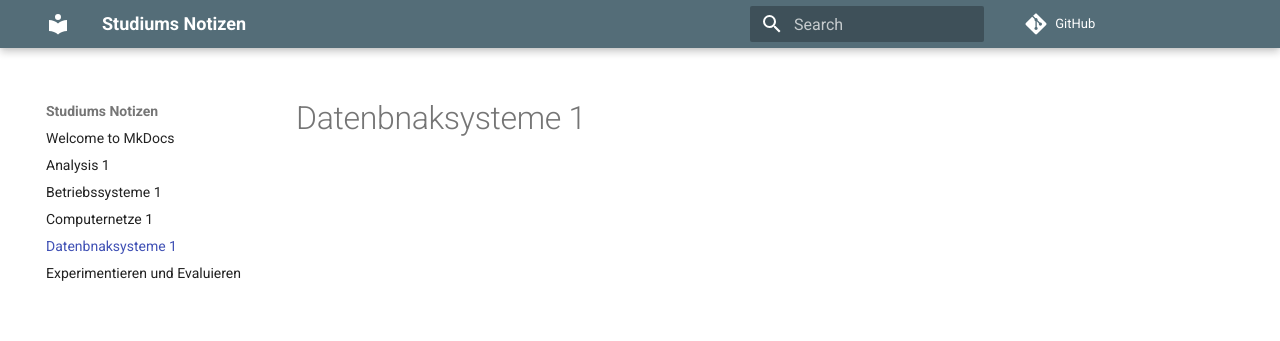
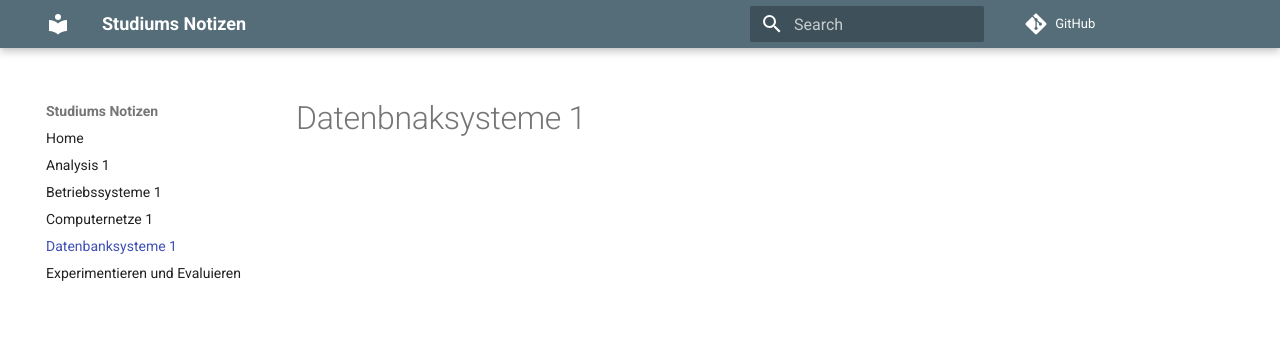
Before and after one commit to nik-sta/studium, an MkDocs documentation site: the page built from docs/datenbanksysteme-1.md, in a window 1280 px wide. Shown: the top 341 px of the page. Built offline with MkDocs 1.6.1 and Material for MkDocs 9.7.7, drawn with Linux system fonts in a browser that asks for light colours; comment, search, counter and statistics services are not loaded; old or Windows-style settings are respelled for this version of MkDocs; part of the change alters nothing that is shown.

Commit message:
change names

```diff
--- a/mkdocs.yml
+++ b/mkdocs.yml
@@ -3,6 +3,15 @@ site_name: Studiums Notizen
 site_description: 'Meine Notizen zu den Vorlesungen und Übungen an der HSR.'
 site_author: 'Nikola Stankovic'
 site_url: 'http://studium.stankovic.xyz/'
+
+# Pages
+pages:
+- Home: 'index.md'
+- Analysis 1: 'analysis-1.md'
+- Betriebssysteme 1: 'betriebssysteme-1.md'
+- Computernetze 1: 'computernetze-1.md'
+- Datenbanksysteme 1: 'datenbanksysteme-1.md'
+- Experimentieren und Evaluieren: 'experimentieren-und-evaluieren.md'
 
 # Repository
 repo_name: 'GitHub'
```
Also changed, not shown: docs/analysis-1.md (renamed from docs/Analysis_1.md), docs/betriebssysteme-1.md (renamed from docs/Betriebssysteme_1.md), docs/computernetze-1.md (renamed from docs/Computernetze_1.md), docs/datenbanksysteme-1.md (renamed from docs/Datenbanksysteme_1.md), docs/experimentieren-und-evaluieren.md (renamed from docs/Experimentieren_und_Evaluieren.md).
